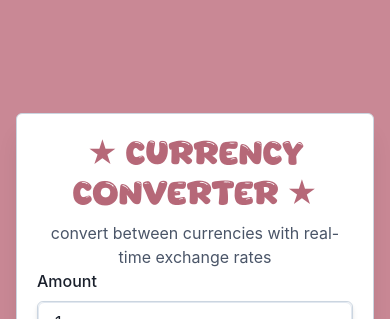
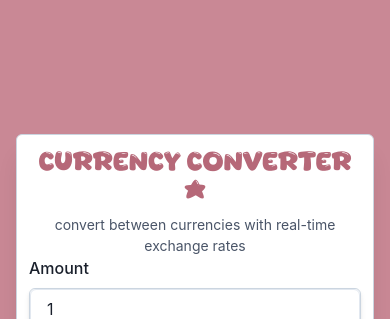
Before and after one commit to cupidtiy/currency-converter, a React (Vite) app: page / in a window 390 px wide. Shown: the top 319 px of the page. Built offline with nearby package versions, Linux system fonts and the light colour scheme; no server answers.

Commit message:
dynamic header for mobile/desktop

```diff
--- a/src/App.tsx
+++ b/src/App.tsx
@@ -1,13 +1,30 @@
-import { Box, Container, Heading, Text, VStack } from '@chakra-ui/react'
+import { Box, Container, Heading, Text, VStack, useBreakpointValue } from '@chakra-ui/react'
 import './App.css'
 import CurrencyConverter from './components/CurrencyConverter'
 
 function App() {
+  // Create responsive heading content with JSX to control the layout
+  const headingContent = useBreakpointValue({
+    base: (
+      <>
+        CURRENCY CONVERTER
+        <Text as="div" mt={-1}>
+          a
+        </Text>
+      </>
+    ),
+    md: "a CURRENCY CONVERTER a" // Desktop version (original)
+  });
+
+  // You can also adjust sizes and other properties responsively
+  const headingSize = useBreakpointValue({ base: "lg", md: "xl" });
+  const containerPadding = useBreakpointValue({ base: 3, md: 5 });
+
   return (
     <Box
       width="100vw"
       height="100vh"
-      backgroundColor="brand.800" // Your pink color
+      backgroundColor="brand.800"
       display="flex"
       alignItems="center"
       justifyContent="center"
@@ -17,8 +34,8 @@ function App() {
       <Container maxW={"container.md"}>
         <VStack spacing={3} align={'stretch'}>
           <Box
-            py={5}
-            px={5}
+            py={containerPadding}
+            px={containerPadding}
             backgroundColor={'white'}
             boxShadow={'xl'}
             border="1px solid"
@@ -27,20 +44,26 @@ function App() {
           >
             <Heading
               as='h1'
-              size="xl"
+              size={headingSize}
               mb={2}
               color={'brand.900'}
               textAlign="center"
-            >★ CURRENCY CONVERTER ★</Heading>
-            <Text color="gray.600" textAlign="center">convert between currencies with real-time exchange rates</Text>
+            >
+              {headingContent}
+            </Heading>
+            <Text
+              color="gray.600"
+              textAlign="center"
+              fontSize={useBreakpointValue({ base: "sm", md: "md" })}
+            >
+              convert between currencies with real-time exchange rates
+            </Text>
             <CurrencyConverter />
 
             <Box alignItems={"center"} fontSize={"sm"} marginTop={3}>
               <Text> Exchange rates provided by ExchangeRate-API</Text>
             </Box>
           </Box>
-
-
         </VStack>
       </Container>
     </Box>
```
